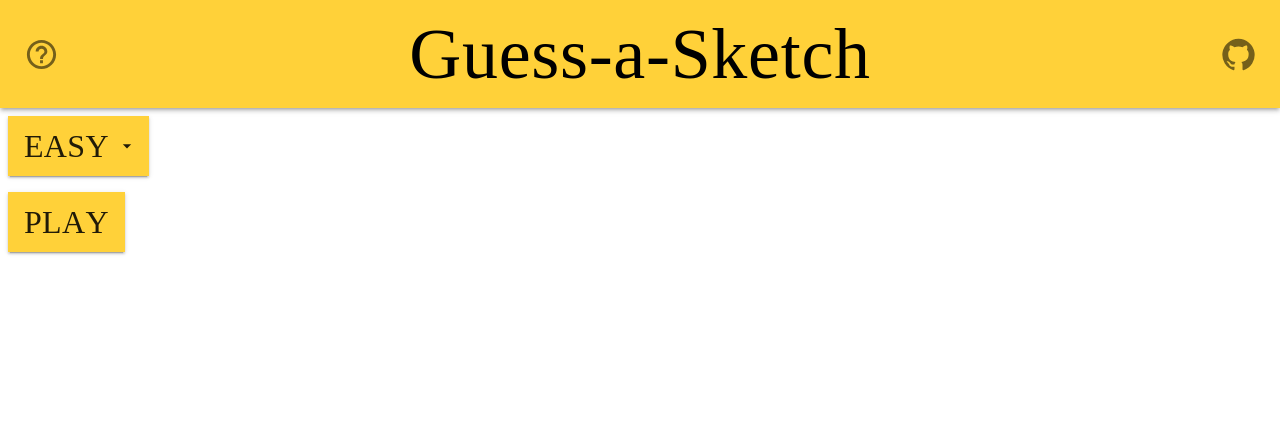
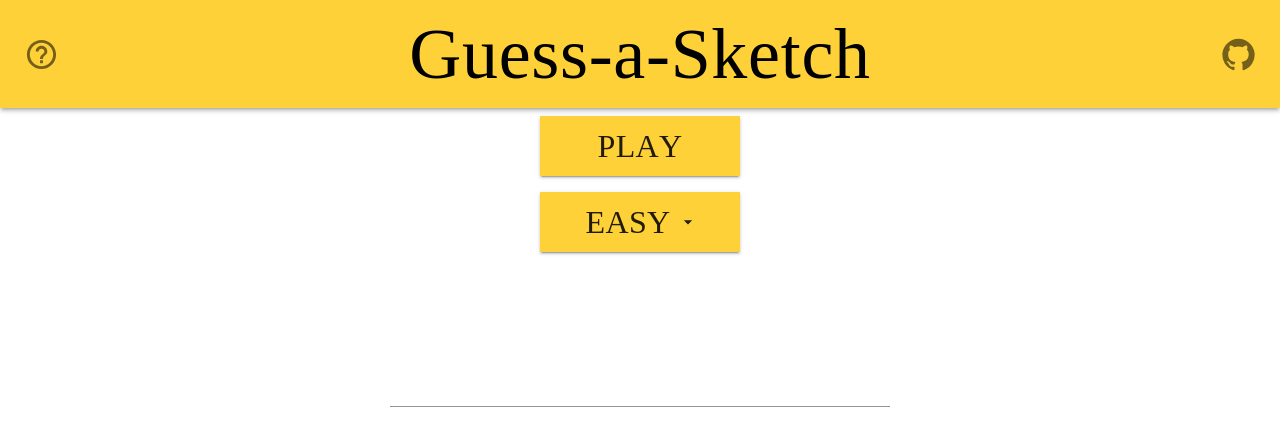
Before and after one commit to zachcombs/sketch, a React (Vite) app: page / in a window 1280 px wide. Shown: the top 446 px of the page. Built offline with nearby package versions, Linux system fonts and the light colour scheme; the HTML template or start-up script is replaced by a standard one; a web font is replaced by a local one.

Commit message:
Added mui overrides to MuiMenu Added AnswerTextField

```diff
--- a/src/App.tsx
+++ b/src/App.tsx
@@ -7,6 +7,32 @@ function App() {
         palette: {
             primary: {
                 main: '#FFD139',
+            },
+        },
+        components: {
+            MuiMenu: {
+                styleOverrides: {
+                    list: {
+                        '&[role="menu"]': {
+                            backgroundColor: '#FFD139',
+                        },
+                    },
+                },
+            },
+            MuiMenuItem: {
+                styleOverrides: {
+                    root: {
+                        justifyContent: 'center',
+                        minWidth: 200,
+                    },
+                },
+            },
+            MuiPaper: {
+                styleOverrides: {
+                    root: {
+                        borderRadius: 0,
+                    },
+                },
             },
         },
     });
--- /dev/null
+++ b/src/components/AnswerTextField/AnswerTextField.tsx
@@ -0,0 +1,21 @@
+import { Box, TextField } from '@mui/material';
+
+function AnswerTextField() {
+    return (
+        <Box>
+            <TextField
+                sx={{ width: 500 }}
+                variant='standard'
+                inputProps={{
+                    style: {
+                        fontSize: 96,
+                        fontFamily: 'Handwriting_1',
+                        textAlign: 'center',
+                    },
+                }}
+            />
+        </Box>
+    );
+}
+
+export default AnswerTextField;
--- a/src/components/SketchButton/SketchButton.tsx
+++ b/src/components/SketchButton/SketchButton.tsx
@@ -23,6 +23,7 @@ export default function SketchButton({
                 sx={{
                     backgroundColor: theme.palette.primary.main,
                     borderRadius: 0,
+                    width: 200,
                 }}
                 onClick={onClick}
                 endIcon={endIcon}
--- a/src/components/guessASketch/GuessASketch.tsx
+++ b/src/components/guessASketch/GuessASketch.tsx
@@ -1,13 +1,17 @@
 import { Box } from '@mui/material';
 import Header from '../header/Header';
 import PlayButton from '../play/Play';
+import AnswerTextField from '../AnswerTextField/AnswerTextField';
 
 function GuessASketch() {
     return (
         <Box>
             <Header />
-            <Box display='flex' justifyContent='center' flexDirection='column'>
+            <Box display='flex' justifyContent='center'>
                 <PlayButton />
+            </Box>
+            <Box display='flex' justifyContent='center'>
+                <AnswerTextField />
             </Box>
         </Box>
     );
--- a/src/components/play/Play.tsx
+++ b/src/components/play/Play.tsx
@@ -2,6 +2,7 @@ import { Box, Menu, MenuItem } from '@mui/material';
 import { ArrowDropDown, ArrowDropUp } from '@mui/icons-material';
 import { useState } from 'react';
 import SketchButton from '../SketchButton/SketchButton';
+import { fontifyWord } from '../../utils/Fontify';
 
 const difficultyOptions = ['Easy', 'Medium', 'Hard'];
 
@@ -22,6 +23,9 @@ function Play() {
     return (
         <Box>
             <Box p={1}>
+                <SketchButton text='Play' fontSize={32} />
+            </Box>
+            <Box p={1}>
                 <SketchButton
                     text={difficulty}
                     fontSize={32}
@@ -32,14 +36,18 @@ function Play() {
                     anchorEl={anchorEl}
                     open={open}
                     onClose={() => handleClose(0)}
+                    sx={{ color: 'black', minWidth: 200 }}
                 >
-                    <MenuItem onClick={() => handleClose(0)}>Easy</MenuItem>
-                    <MenuItem onClick={() => handleClose(1)}>Medium</MenuItem>
-                    <MenuItem onClick={() => handleClose(2)}>Hard</MenuItem>
+                    <MenuItem divider onClick={() => handleClose(0)}>
+                        {fontifyWord('Easy')}
+                    </MenuItem>
+                    <MenuItem divider onClick={() => handleClose(1)}>
+                        {fontifyWord('Medium')}
+                    </MenuItem>
+                    <MenuItem onClick={() => handleClose(2)}>
+                        {fontifyWord('Hard')}
+                    </MenuItem>
                 </Menu>
-            </Box>
-            <Box p={1}>
-                <SketchButton text='Play' fontSize={32} />
             </Box>
         </Box>
     );
--- a/src/utils/Fontify.tsx
+++ b/src/utils/Fontify.tsx
@@ -1,6 +1,6 @@
 import { Box, Typography } from '@mui/material';
 
-export const fontifyWord = (word: string, fontSize: number) => {
+export const fontifyWord = (word: string, fontSize: number = 32) => {
     const characters = [...word];
 
     const fontAppliedTitle = characters.map((char) => {
```
